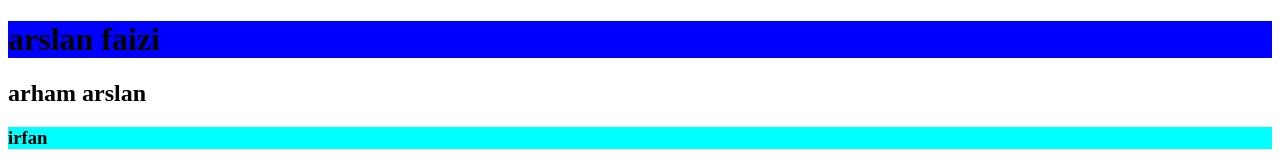
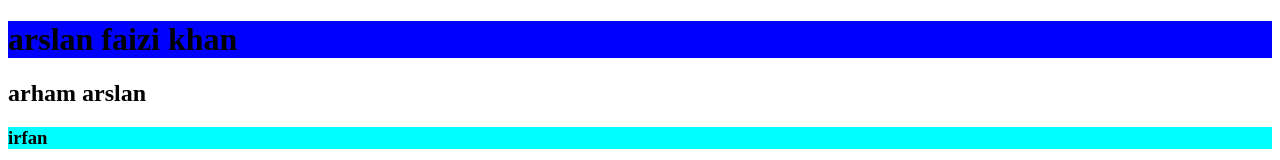
Before and after one commit to arslanfaizi123/github-project, a plain HTML site: page index.html in a window 1280 px wide. Shown: the top 160 px of the page. Drawn offline with Linux system fonts and the light colour scheme.

Commit message:
add khan

```diff
--- a/index.html
+++ b/index.html
@@ -9,7 +9,7 @@
 <body>
 
 
-<h1>arslan faizi</h1>
+<h1>arslan faizi khan</h1>
 <h2>arham arslan</h2>
  <h3>irfan</h3>
  <h4>khursheed</h4>
```
